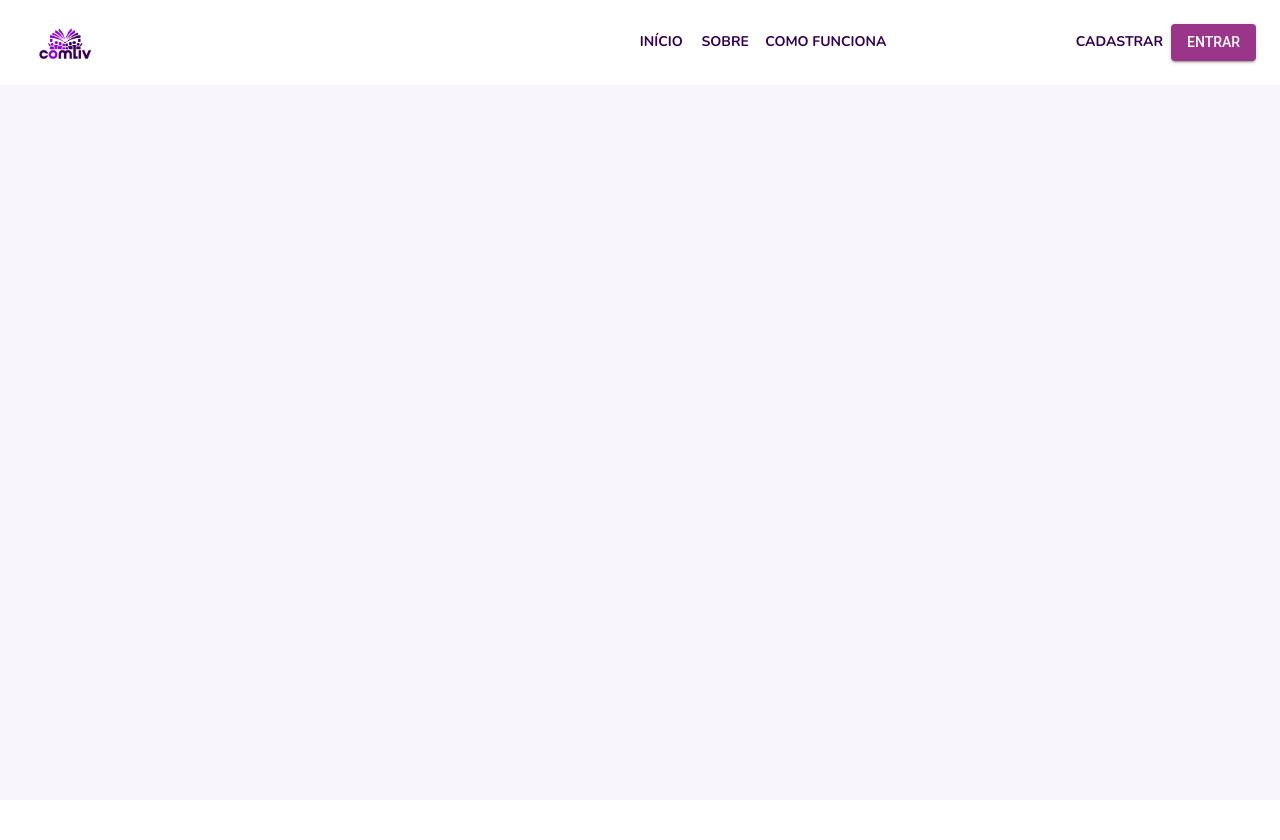
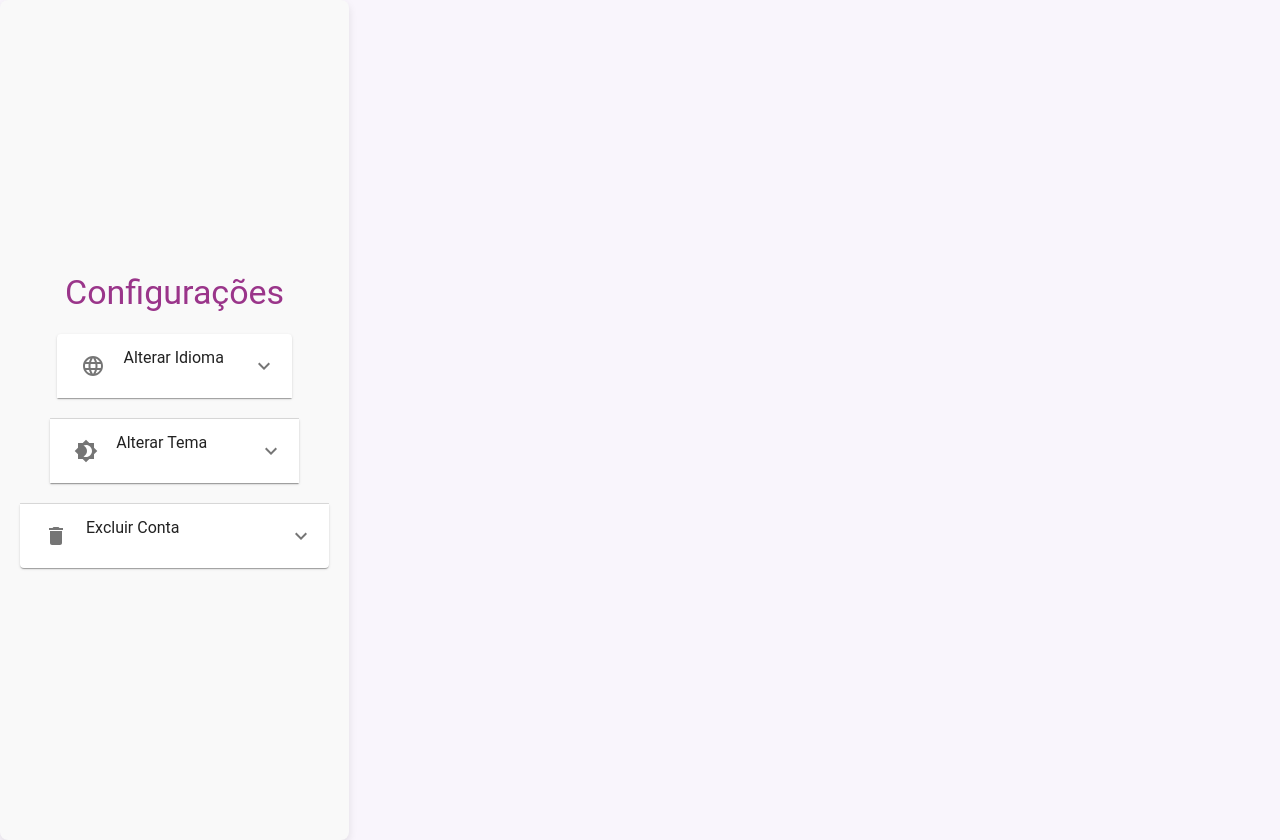
Before and after one commit to Vanessa867/siteComLiv, a React (Vite) app: page /Config in a window 1280 px wide. Before the commit the page ends 800 px from the top, so only its background shows below. Built offline with nearby package versions, Linux system fonts and the light colour scheme; the HTML template or start-up script is replaced by a standard one.

Commit message:
configurações

```diff
--- a/src/App.jsx
+++ b/src/App.jsx
@@ -8,6 +8,9 @@ import Login from './pages/Login';
 import { ThemeProvider, createTheme } from '@mui/material/styles';
 import card from './components/cardClub';
 import HomeDepoisDoLogin from './pages/HomeDepoisDoLogin';
+import Config from './pages/Config';
+
+
 
 const theme = createTheme({
   palette: {
@@ -34,7 +37,7 @@ const AppContent = () => {
   return (
     <>
        {/* O Header será exibido em todas as rotas, exceto em cadastrar e login */}
-       {location.pathname !== '/cadastrar' && location.pathname !== '/Login' && <Header />}
+       {location.pathname !== '/cadastrar' && location.pathname !== '/Login' && location.pathname !== '/HomeDepoisDoLogin' && location.pathname !== '/Config' && <Header />}
 
 
       <Routes>
@@ -45,6 +48,7 @@ const AppContent = () => {
         <Route path="/Login" element={<Login onLogin={handleLogin} />} />
         <Route path="/card" element={<card />} />
         <Route path="/HomeDepoisDoLogin" element={<HomeDepoisDoLogin />} />
+        <Route path="/Config" element={<Config />} />
       </Routes>
     </>
   );
--- /dev/null
+++ b/src/Styles/config.css
@@ -0,0 +1,88 @@
+/* Estilos globais para a página */
+.config-container {
+    padding: 20px;
+    max-width: 800px;
+    margin: 0 auto;
+    background-color: #fafafa;
+    border-radius: 8px;
+    box-shadow: 0 4px 8px rgba(0, 0, 0, 0.1);
+  }
+
+  /* Título da página */
+  .config-title {
+    font-size: 32px;
+    color: #9a358a;
+    text-align: center;
+    margin-bottom: 40px;
+    font-family: 'Roboto', sans-serif;
+  }
+
+  /* Estilos para o Accordion */
+  .accordion-summary {
+    background-color: #fff;
+    border-radius: 8px;
+    padding: 16px;
+    box-shadow: 0 2px 4px rgba(0, 0, 0, 0.1);
+    transition: background-color 0.3s ease;
+  }
+
+  .accordion-summary:hover {
+    background-color: #f3eaf7;
+  }
+
+  .accordion-summary .MuiTypography-root {
+    font-size: 18px;
+    font-weight: bold;
+    color: #333;
+  }
+
+  .accordion-details {
+    padding: 16px;
+    background-color: #f9f9f9;
+    border-radius: 8px;
+  }
+
+  .accordion-button {
+    width: 100%;
+    background-color: #9a358a;
+    color: white;
+    padding: 10px;
+    font-size: 16px;
+    text-transform: none;
+    border-radius: 4px;
+    box-shadow: 0 2px 4px rgba(0, 0, 0, 0.1);
+    transition: background-color 0.3s ease;
+    margin-top: 10px;
+  }
+
+  .accordion-button:hover {
+    background-color: #7d29d9;
+  }
+
+  /* Divider entre as seções */
+  .MuiDivider-root {
+    margin: 20px 0;
+  }
+
+  /* Estilos para o ícone */
+  .MuiIconButton-root {
+    color: #9a358a;
+    margin-right: 16px;
+  }
+
+  /* Estilo para os botões de exclusão e outros importantes */
+  .accordion-delete-button {
+    width: 100%;
+    background-color: #d32f2f;
+    color: white;
+    padding: 12px;
+    font-size: 16px;
+    font-weight: bold;
+    border-radius: 4px;
+    box-shadow: 0 2px 4px rgba(0, 0, 0, 0.1);
+    transition: background-color 0.3s ease;
+  }
+
+  .accordion-delete-button:hover {
+    background-color: #c2185b;
+  }
--- /dev/null
+++ b/src/pages/Config.jsx
@@ -0,0 +1,116 @@
+import React, { useState } from 'react';
+import '../Styles/config.css';
+import { Box, Accordion, AccordionSummary, AccordionDetails, Button, Typography, IconButton, Divider } from '@mui/material';
+import ExpandMoreIcon from '@mui/icons-material/ExpandMore';
+import LanguageIcon from '@mui/icons-material/Language';
+import Brightness4Icon from '@mui/icons-material/Brightness4';
+import DeleteIcon from '@mui/icons-material/Delete';
+import { useTheme } from '@mui/material/styles';
+
+export default function Config() {
+  const [themeMode, setThemeMode] = useState('light'); // Estado para alternar o tema
+  const [language, setLanguage] = useState('en'); // Estado para alternar o idioma
+  const [isDeleted, setIsDeleted] = useState(false); // Estado para simular a exclusão de conta
+  const theme = useTheme();
+
+  // Função para alternar entre tema claro e escuro
+  const toggleTheme = () => {
+    setThemeMode((prevMode) => (prevMode === 'light' ? 'dark' : 'light'));
+  };
+
+  // Função para alternar entre idiomas
+  const toggleLanguage = () => {
+    setLanguage((prevLang) => (prevLang === 'en' ? 'pt' : 'en')); // Alterna entre inglês e português
+  };
+
+  // Função para simular a exclusão da conta
+  const deleteAccount = () => {
+    setIsDeleted(true);
+    alert('Conta excluída com sucesso!');
+  };
+
+  return (
+    <Box sx={{
+      padding: '20px',
+      maxWidth: 600,  // Largura máxima de 600px para garantir uma boa visualização
+      margin: 'auto',
+      display: 'flex',
+      flexDirection: 'column',
+      alignItems: 'center',  // Centraliza os itens na horizontal
+      justifyContent: 'center', // Centraliza os itens na vertical
+      minHeight: '100vh',  // Garante que a altura mínima da tela será a altura total da janela
+      backgroundColor: themeMode === 'light' ? '#f9f9f9' : '#333',
+      borderRadius: '8px',
+      boxShadow: '0 4px 8px rgba(0, 0, 0, 0.1)',
+    }}>
+      <Typography variant="h4" sx={{ marginBottom: '20px', textAlign: 'center', color: themeMode === 'light' ? '#9a358a' : '#fff' }}>
+        Configurações
+      </Typography>
+
+      <Accordion>
+        <AccordionSummary
+          expandIcon={<ExpandMoreIcon />}
+          aria-controls="panel1-content"
+          id="panel1-header"
+        >
+          <IconButton sx={{ marginRight: '10px' }}><LanguageIcon /></IconButton>
+          <Typography>Alterar Idioma</Typography>
+        </AccordionSummary>
+        <AccordionDetails>
+          <Button
+            variant="contained"
+            sx={{ width: '100%' }}
+            onClick={toggleLanguage}
+          >
+            Mudar para {language === 'en' ? 'Português' : 'Inglês'}
+          </Button>
+        </AccordionDetails>
+      </Accordion>
+
+      <Divider sx={{ margin: '10px 0' }} />
+
+      <Accordion>
+        <AccordionSummary
+          expandIcon={<ExpandMoreIcon />}
+          aria-controls="panel2-content"
+          id="panel2-header"
+        >
+          <IconButton sx={{ marginRight: '10px' }}><Brightness4Icon /></IconButton>
+          <Typography>Alterar Tema</Typography>
+        </AccordionSummary>
+        <AccordionDetails>
+          <Button
+            variant="contained"
+            sx={{ width: '100%' }}
+            onClick={toggleTheme}
+          >
+            Mudar para tema {themeMode === 'light' ? 'Escuro' : 'Claro'}
+          </Button>
+        </AccordionDetails>
+      </Accordion>
+
+      <Divider sx={{ margin: '10px 0' }} />
+
+      <Accordion>
+        <AccordionSummary
+          expandIcon={<ExpandMoreIcon />}
+          aria-controls="panel3-content"
+          id="panel3-header"
+        >
+          <IconButton sx={{ marginRight: '10px' }}><DeleteIcon /></IconButton>
+          <Typography>Excluir Conta</Typography>
+        </AccordionSummary>
+        <AccordionDetails>
+          <Button
+            variant="contained"
+            color="error"
+            sx={{ width: '100%' }}
+            onClick={deleteAccount}
+          >
+            Excluir conta permanentemente
+          </Button>
+        </AccordionDetails>
+      </Accordion>
+    </Box>
+  );
+}
--- a/src/pages/HomeDepoisDoLogin.jsx
+++ b/src/pages/HomeDepoisDoLogin.jsx
@@ -1,6 +1,12 @@
 import React from "react";
 import '../Styles/HomeDepoisDoLogin.css';
-import { Box, Grid, Paper, Button, Typography, TextField } from '@mui/material';
+import { Box, Grid, Paper, Button, Typography, TextField, Drawer, List, ListItem, ListItemText } from '@mui/material';
+import { Link } from 'react-router-dom';
+import DashboardIcon from '@mui/icons-material/Dashboard';
+import ShoppingCartIcon from '@mui/icons-material/ShoppingCart';
+import BarChartIcon from '@mui/icons-material/BarChart';
+import DescriptionIcon from '@mui/icons-material/Description';
+import LayersIcon from '@mui/icons-material/Layers';
 
 const HomeDepoisDoLogin = () => {
   const userSession = JSON.parse(localStorage.getItem('userSession'));
@@ -19,6 +25,18 @@ const dynamicStyles = {
       "&:hover": {
         backgroundColor: "#6822ba",
       },
+    },
+    drawer: {
+      width: 240,
+      flexShrink: 0,
+      '& .MuiDrawer-paper': {
+        width: 240,
+        boxSizing: 'border-box',
+      },
+    },
+    content: {
+      flexGrow: 1,
+      padding: '20px',
     },
   };
 
@@ -42,16 +60,41 @@ const favoriteClubs = [
   ];
 
   return (
-  <Box className="home-container" sx={{ padding: "20px" }}>
-    {/* Cabeçalho */}
-    <header>
+    <Box sx={{ display: 'flex' }}>
+      {/* Sidebar */}
+      <Drawer
+        sx={dynamicStyles.drawer}
+        variant="permanent"
+        anchor="left"
+      >
+        <List>
+          <ListItem button component={Link} to="/dashboard">
+            <DashboardIcon />
+            <ListItemText primary="Dashboard" />
+          </ListItem>
+          <ListItem button component={Link} to="/home">
+            <ShoppingCartIcon />
+            <ListItemText primary="Home" />
+          </ListItem>
+          <ListItem button component={Link} to="/reports">
+            <BarChartIcon />
+            <ListItemText primary="Reports" />
+          </ListItem>
+          <ListItem button component={Link} to="/Config">
+            <LayersIcon />
+            <ListItemText primary="Configurações" />
+          </ListItem>
+        </List>
+      </Drawer>
+
+      {/* Content Area */}
+      <Box sx={dynamicStyles.content}>
         <Typography sx={dynamicStyles.welcomeMessage}>
           Oiiee, {userName}
         </Typography>
         <Typography variant="body1">
           Bem-vindo ao ComLiv, qual clube de hoje?
         </Typography>
-    </header>
 
         {/* Barra de pesquisa */}
         <Box
@@ -105,6 +148,7 @@ return (
           </Grid>
         </section>
       </Box>
+    </Box>
   );
 };
 
--- a/src/pages/Login.jsx
+++ b/src/pages/Login.jsx
@@ -24,7 +24,6 @@ const Login = ({ onLogin }) => {
           'X-Parse-Application-Id': '17Ffa9YqBaDzWsibw2D9eq7hTbjx5F8ibfPC2atM',
           'X-Parse-REST-API-Key': '2WBj1Fla9r4jFGw9V0XSfq2h4xvw8AbTwr20bpJQ',
           'X-Parse-Revocable-Session': '1',
-          'Content-Type': 'application/json',
         },
         body: JSON.stringify(userData),
       });
```
Lines whose indentation alone changed are shown as unchanged.
